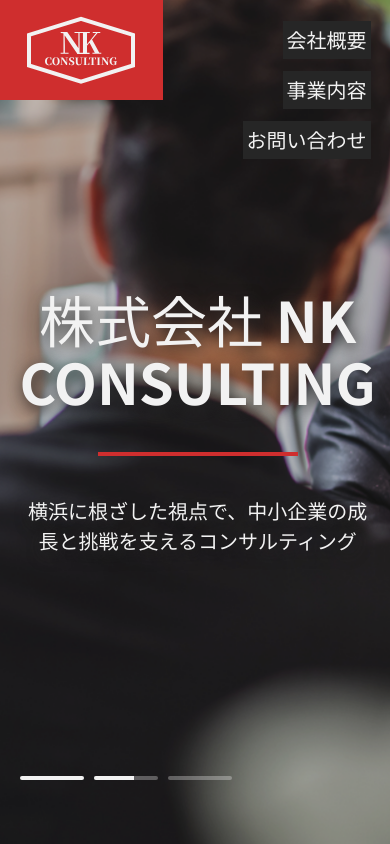
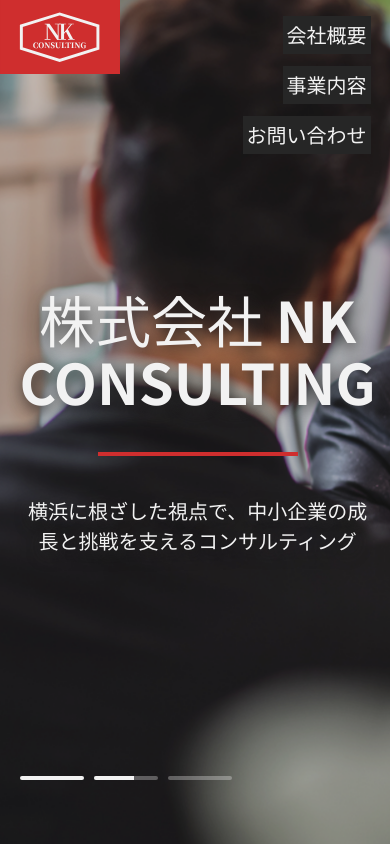
Before and after one commit to echizen-yusei/nkconsulting-corp, a React (Vite) app: page / in a window 390 px wide. Shown: the top 844 px of the page. Built offline with nearby package versions, Linux system fonts and the light colour scheme.

Commit message:
Fix: link css file to index.html and size of logo

```diff
--- a/index.html
+++ b/index.html
@@ -6,6 +6,7 @@
     <link rel="preconnect" href="https://fonts.gstatic.com" crossorigin>
     <link href="https://fonts.googleapis.com/css2?family=Noto+Sans+JP:wght@400;700&display=swap" rel="stylesheet">
     <link rel="icon" type="image/svg+xml" href="/public/nkc-favicon.png" />
+    <link rel="stylesheet" href="/src/index.css?v=20260212">
     <meta name="viewport" content="width=device-width, initial-scale=1.0" />
     <title>株式会社 NK CONSULTING | 横浜の経営コンサルティング会社</title>
   </head>
--- a/src/components/layout/header.css
+++ b/src/components/layout/header.css
@@ -6,3 +6,9 @@
     width: 100%;
     align-items: center;
 }
+
+@media (max-width: 490px){
+    .header img{
+        width: 120px;
+    }
+}
```
